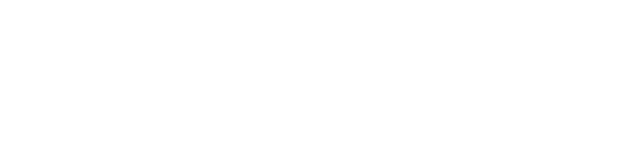
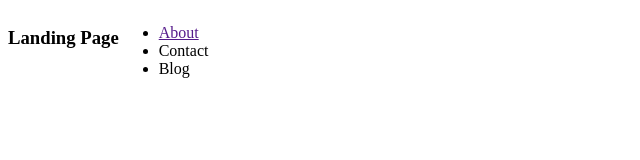
Before and after one commit to freelancertahin/my-first-assignment, a plain HTML site: page index.html in a window 1280 px wide. Shown: the whole page, without its empty margins (0-640 px from the left). Drawn offline with Linux system fonts and the light colour scheme.

Commit message:
added about blog

```diff
--- a/assignment.css
+++ b/assignment.css
@@ -0,0 +1,4 @@
+/* nav releted style */
+nav {
+    display: flex;
+}
--- a/index.html
+++ b/index.html
@@ -9,6 +9,25 @@
 </head>
 
 <body>
+    <header>
+        <nav>
+            <h3>Landing Page</h3>
+            <ul>
+                <li><a href="">About</a></li>
+                <li><a href=""></a>Contact</li>
+                <li><a href=""></a>Blog</li>
+            </ul>
+        </nav>
+
+    </header>
+
+    <main>
+
+    </main>
+
+    <footer>
+
+    </footer>
 
 </body>
 </html>
```
